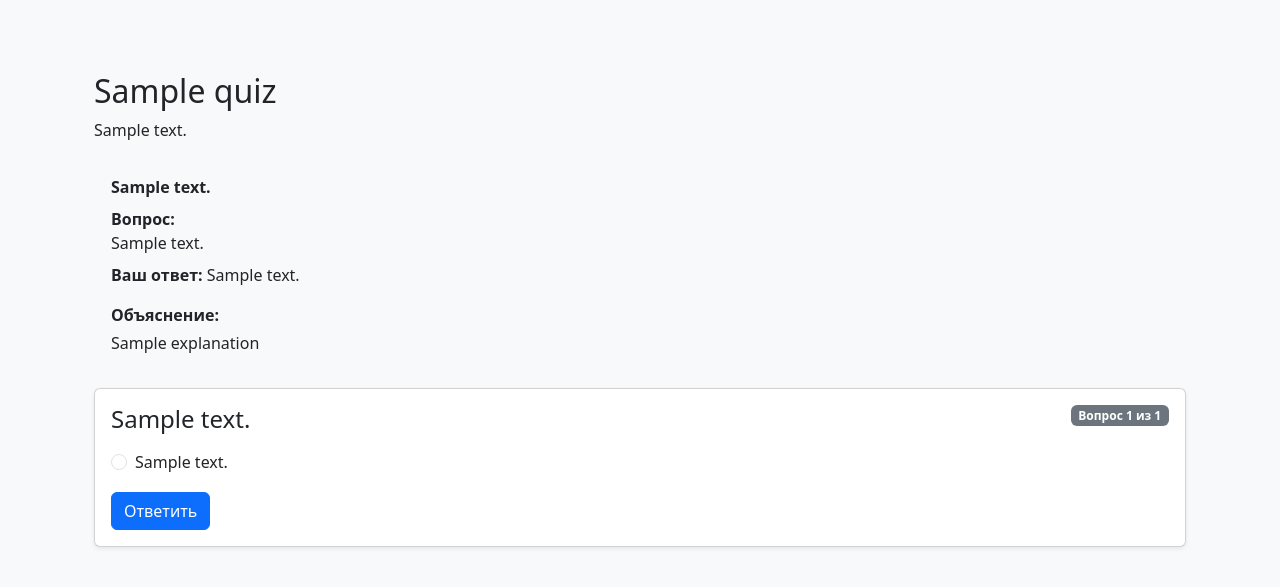
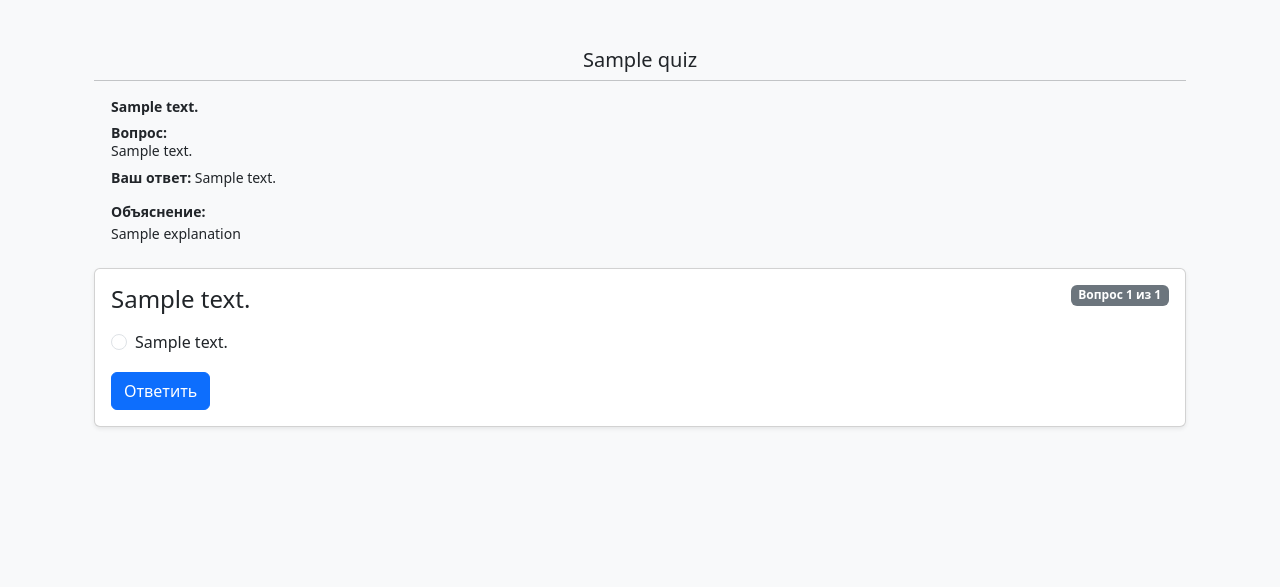
Before and after one commit to Atubu88/quiz, a FastAPI app: template webapp/templates/game.html in a window 1280 px wide. Shown: the part 56-643 px from the top of the page. Run offline with FastAPI, Linux system fonts and the light colour scheme; the template is opened without the code that fills it: most values are stand-ins (such as "Sample title", 1, 10 or a date in 2020); parts of the project's set-up code (start-up, migrations or seed data) failed here and were passed over.

```diff
--- a/webapp/templates/game.html
+++ b/webapp/templates/game.html
@@ -1,12 +1,13 @@
 {% extends "base.html" %}
 
 {% block content %}
-  <div class="container my-4">
-    <h2>{{ quiz.title }}</h2>
-    <p>{{ quiz.description }}</p>
+  <div class="container mt-0 mb-1 pt-0" style="margin-top: -0.5rem;">
+    <h2 class="mb-2 fs-5 text-center">{{ quiz.title }}</h2>
+    <hr class="my-2">
+
 
     {% if feedback %}
-      <div class="alert alert-{{ feedback.status }}" role="alert">
+      <div class="alert alert-{{ feedback.status }} py-2 px-3 small" role="alert" style="line-height: 1.3;">
         <strong>{{ feedback.message }}</strong>
         {% if answered_question %}
           <div class="mt-2">
```
Also changed, not shown: webapp/static/styles.css (+24 -0 lines).
